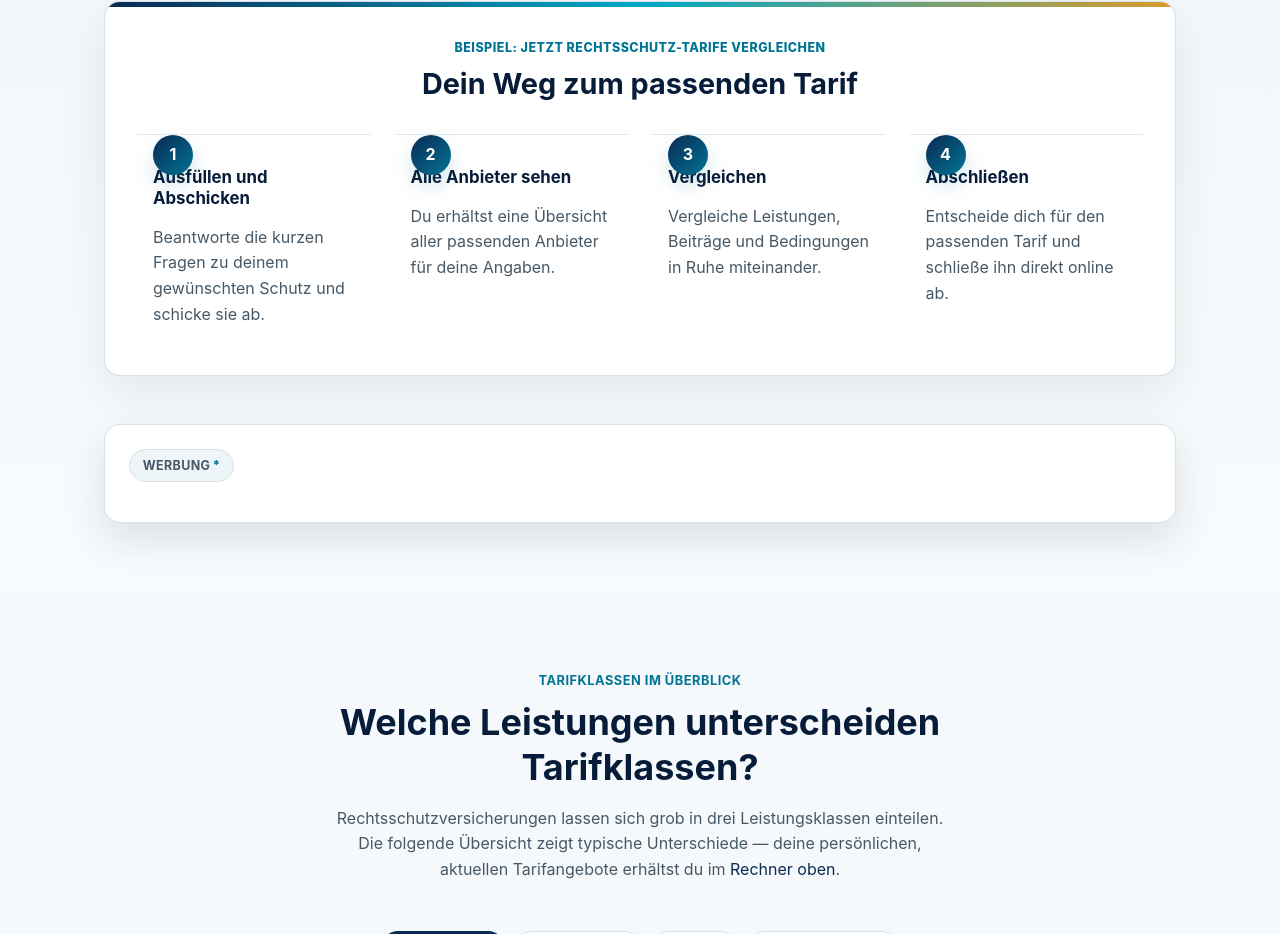
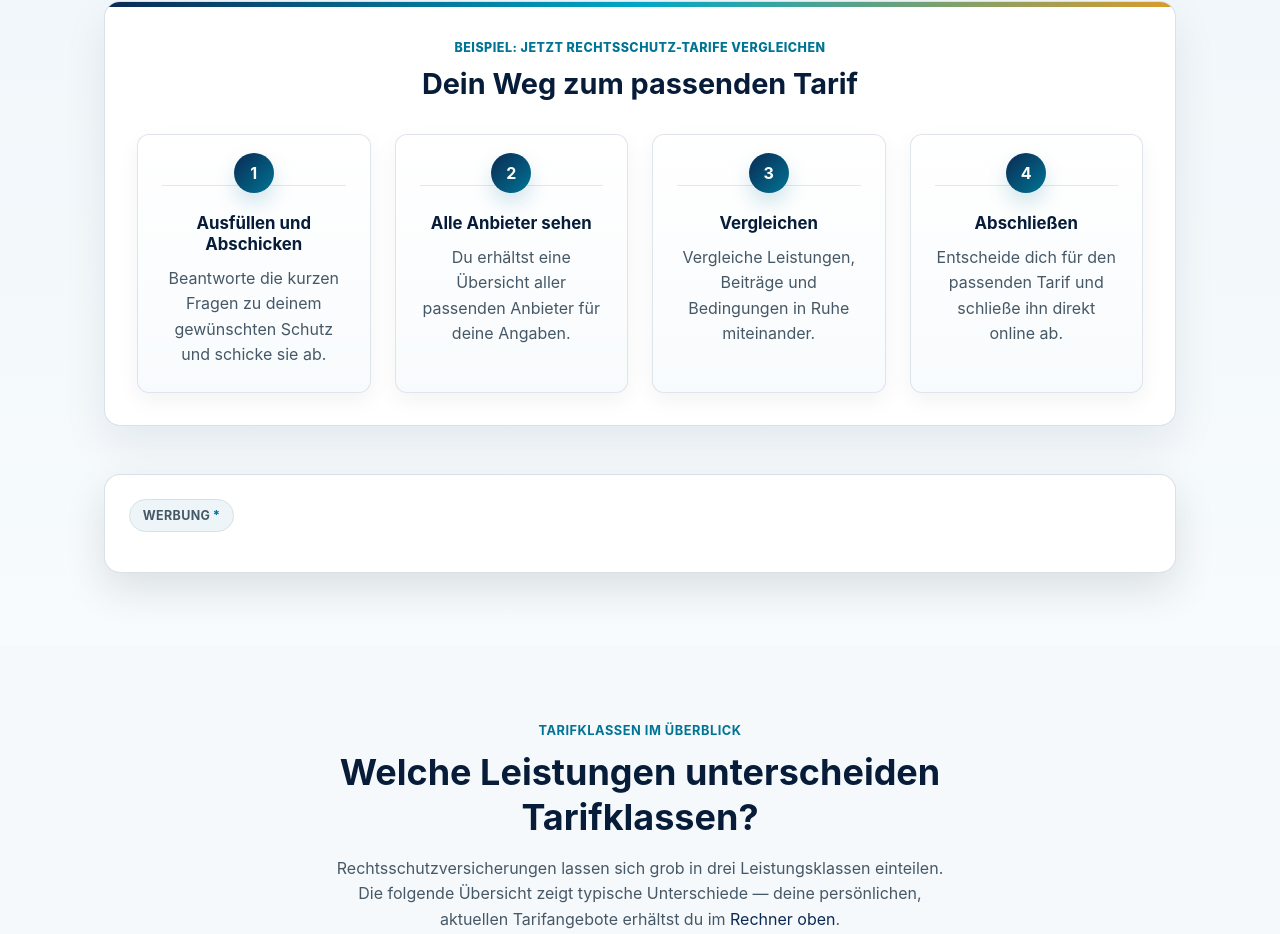
Before and after one commit to blackmarketing2026/rechtschutz-finder, a plain HTML site: page index.html in a window 1280 px wide. Shown: the part 1720-2654 px from the top of the page. Drawn offline with Linux system fonts and the light colour scheme; a script that the page names is missing.

Commit message:
Align comparison step numbers

```diff
--- a/assets/css/style.css
+++ b/assets/css/style.css
@@ -602,8 +602,23 @@ section {
 
 .step {
   position: relative;
-  padding: var(--space-4) var(--space-2) 0;
-  border-top: 1px solid rgba(216, 224, 231, 0.72);
+  min-height: 100%;
+  padding: 4.9rem var(--space-3) var(--space-3);
+  background: linear-gradient(180deg, #ffffff 0%, #f8fbfd 100%);
+  border: 1px solid rgba(216, 224, 231, 0.82);
+  border-radius: 12px;
+  box-shadow: 0 8px 22px rgba(7, 28, 57, 0.05);
+  text-align: center;
+}
+
+.step::after {
+  content: "";
+  position: absolute;
+  top: 3.1rem;
+  left: var(--space-3);
+  right: var(--space-3);
+  height: 1px;
+  background: rgba(216, 224, 231, 0.72);
 }
 
 .step::before {
@@ -619,13 +634,20 @@ section {
   color: var(--color-text-inverse);
   font-weight: 700;
   position: absolute;
-  top: 0;
-  left: var(--space-2);
+  top: 1.15rem;
+  left: 50%;
+  transform: translateX(-50%);
   box-shadow: 0 10px 20px rgba(0, 116, 148, 0.18);
+  z-index: 1;
 }
 
 .step h3 {
   font-size: 1.05rem;
+  margin-bottom: 0.65rem;
+}
+
+.step p {
+  margin-bottom: 0;
 }
 
 /* -------------------- Alt section -------------------- */
```
